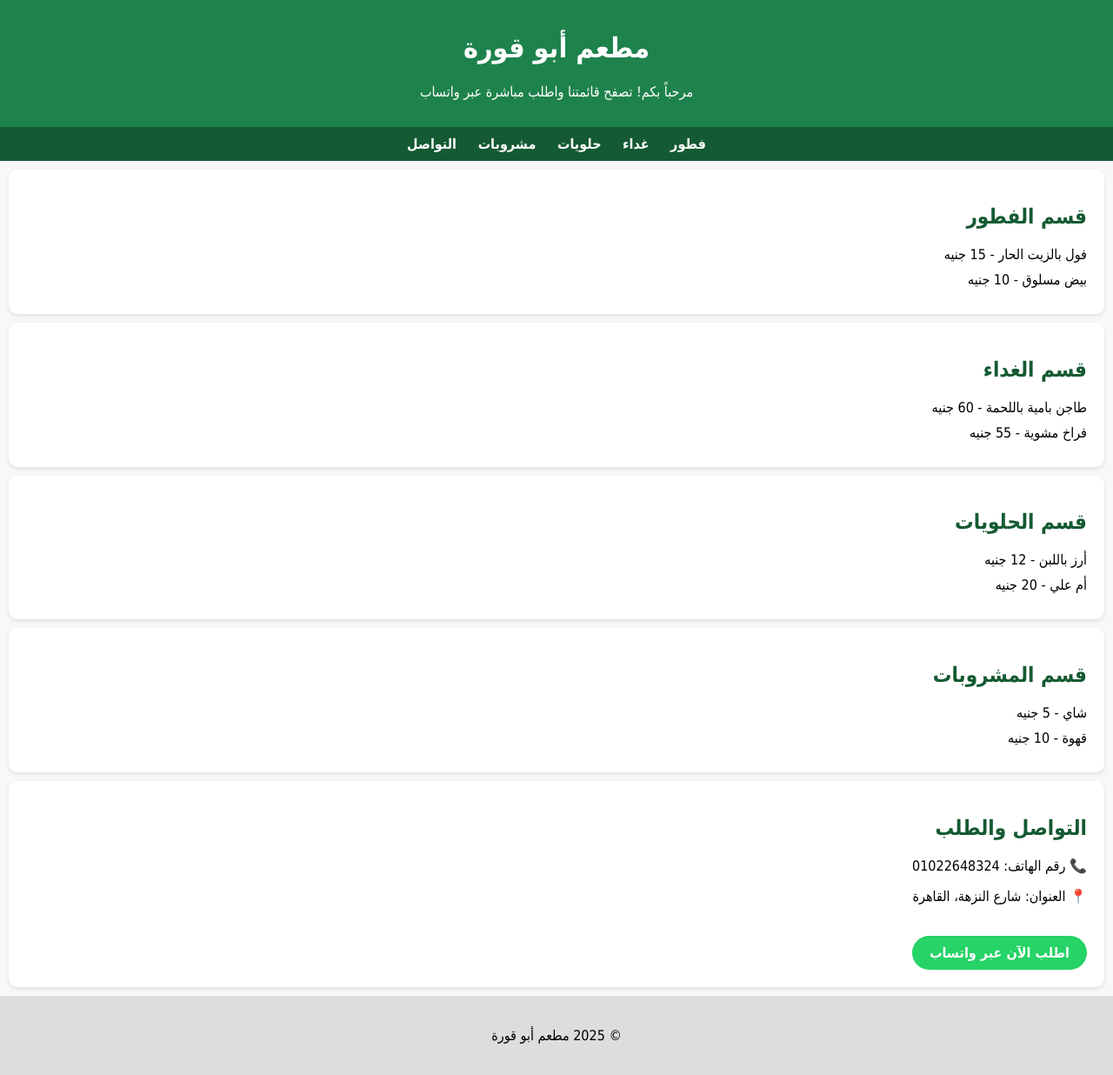
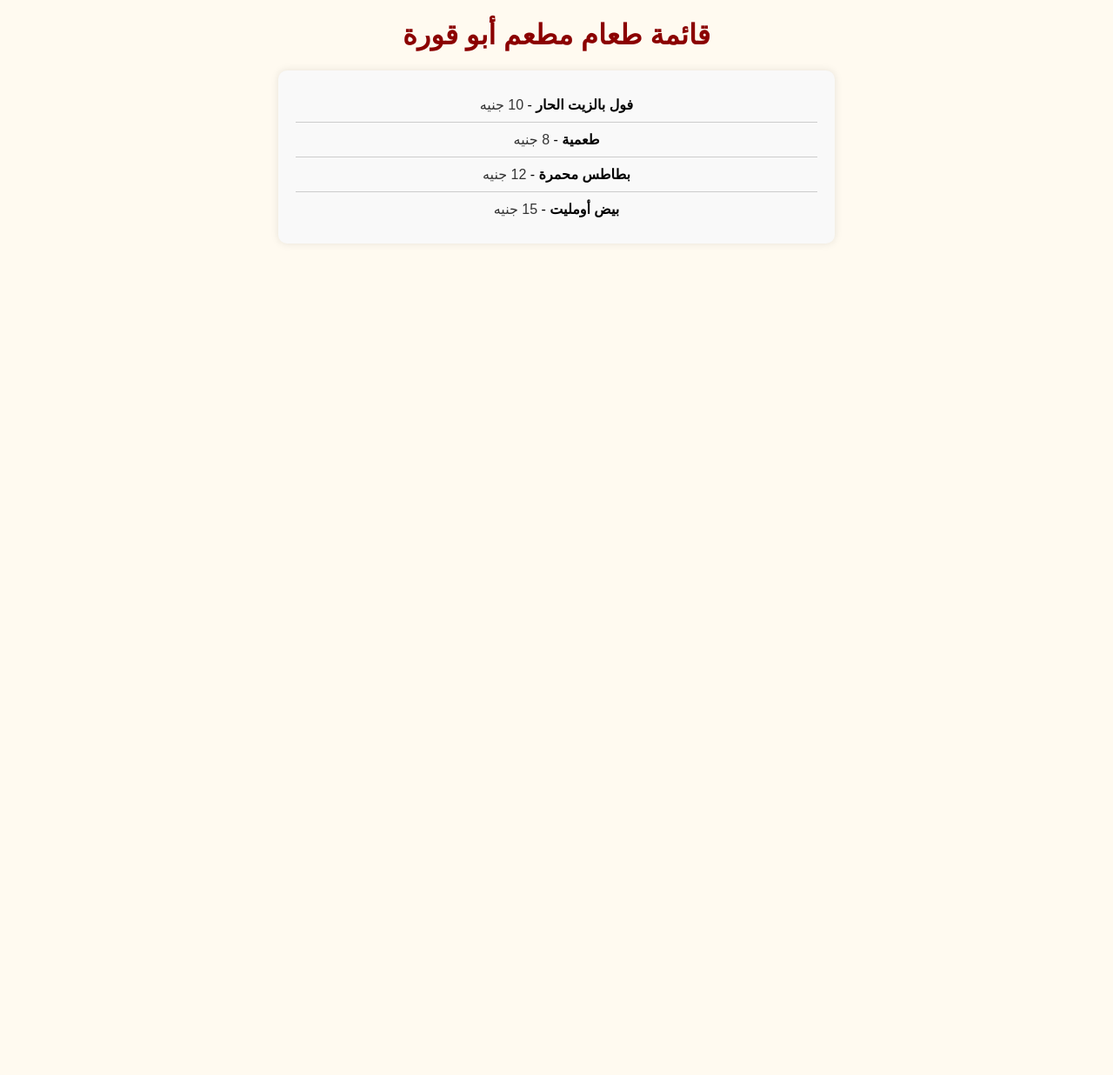
Before and after one commit to medoa1907/abuqoura-menu, a plain HTML site: page abuqoura_menu.html in a window 1280 px wide. Shown: the whole page at 87% size. After the commit the page ends 800 px from the top, so only its background shows below. Drawn offline with Linux system fonts and the light colour scheme.

Commit message:
Update abuqoura_menu.html
Signed-off-by: medoa1907 <medoa1907@gmail.com>

```diff
--- a/abuqoura_menu.html
+++ b/abuqoura_menu.html
@@ -1,78 +1,53 @@
-
 <!DOCTYPE html>
 <html lang="ar" dir="rtl">
 <head>
   <meta charset="UTF-8">
-  <meta name="viewport" content="width=device-width, initial-scale=1.0">
-  <title>مطعم أبو قورة - القائمة</title>
+  <title>قائمة مطعم أبو قورة</title>
   <style>
-    body { font-family: 'Tahoma', sans-serif; margin: 0; padding: 0; background: #f8f8f8; }
-    header { background: #1e824c; color: white; padding: 15px; text-align: center; }
-    nav { background: #145a32; padding: 10px; text-align: center; }
-    nav a { color: white; margin: 10px; text-decoration: none; font-weight: bold; }
-    section { padding: 20px; background: white; margin: 10px; border-radius: 10px; box-shadow: 0 2px 5px rgba(0,0,0,0.1); }
-    h2 { color: #145a32; }
-    .item { margin-bottom: 10px; }
-    footer { text-align: center; padding: 20px; background: #ddd; }
-    .whatsapp-button {
-      display: inline-block;
-      margin-top: 20px;
-      background-color: #25D366;
-      color: white;
-      padding: 10px 20px;
-      border-radius: 25px;
-      text-decoration: none;
-      font-weight: bold;
+    body {
+      font-family: Arial, sans-serif;
+      background-color: #fffaf0;
+      text-align: center;
+      direction: rtl;
+    }
+    h1 {
+      color: #8B0000;
+    }
+    .menu {
+      max-width: 600px;
+      margin: auto;
+      background-color: #f9f9f9;
+      padding: 20px;
+      border-radius: 10px;
+      box-shadow: 0px 0px 10px rgba(0,0,0,0.1);
+    }
+    .item {
+      border-bottom: 1px solid #ccc;
+      padding: 10px 0;
+    }
+    .item:last-child {
+      border-bottom: none;
+    }
+    .price {
+      color: #333;
     }
   </style>
 </head>
 <body>
-  <header>
-    <h1>مطعم أبو قورة</h1>
-    <p>مرحباً بكم! تصفح قائمتنا واطلب مباشرة عبر واتساب</p>
-  </header>
-
-  <nav>
-    <a href="#breakfast">فطور</a>
-    <a href="#lunch">غداء</a>
-    <a href="#dessert">حلويات</a>
-    <a href="#drinks">مشروبات</a>
-    <a href="#contact">التواصل</a>
-  </nav>
-
-  <section id="breakfast">
-    <h2>قسم الفطور</h2>
-    <div class="item">فول بالزيت الحار - 15 جنيه</div>
-    <div class="item">بيض مسلوق - 10 جنيه</div>
-  </section>
-
-  <section id="lunch">
-    <h2>قسم الغداء</h2>
-    <div class="item">طاجن بامية باللحمة - 60 جنيه</div>
-    <div class="item">فراخ مشوية - 55 جنيه</div>
-  </section>
-
-  <section id="dessert">
-    <h2>قسم الحلويات</h2>
-    <div class="item">أرز باللبن - 12 جنيه</div>
-    <div class="item">أم علي - 20 جنيه</div>
-  </section>
-
-  <section id="drinks">
-    <h2>قسم المشروبات</h2>
-    <div class="item">شاي - 5 جنيه</div>
-    <div class="item">قهوة - 10 جنيه</div>
-  </section>
-
-  <section id="contact">
-    <h2>التواصل والطلب</h2>
-    <p>📞 رقم الهاتف: 01022648324</p>
-    <p>📍 العنوان: شارع النزهة، القاهرة</p>
-    <a class="whatsapp-button" href="https://wa.me/201022648324" target="_blank">اطلب الآن عبر واتساب</a>
-  </section>
-
-  <footer>
-    <p>© 2025 مطعم أبو قورة</p>
-  </footer>
+  <h1>قائمة طعام مطعم أبو قورة</h1>
+  <div class="menu">
+    <div class="item">
+      <strong>فول بالزيت الحار</strong> - <span class="price">10 جنيه</span>
+    </div>
+    <div class="item">
+      <strong>طعمية</strong> - <span class="price">8 جنيه</span>
+    </div>
+    <div class="item">
+      <strong>بطاطس محمرة</strong> - <span class="price">12 جنيه</span>
+    </div>
+    <div class="item">
+      <strong>بيض أومليت</strong> - <span class="price">15 جنيه</span>
+    </div>
+  </div>
 </body>
 </html>
```
